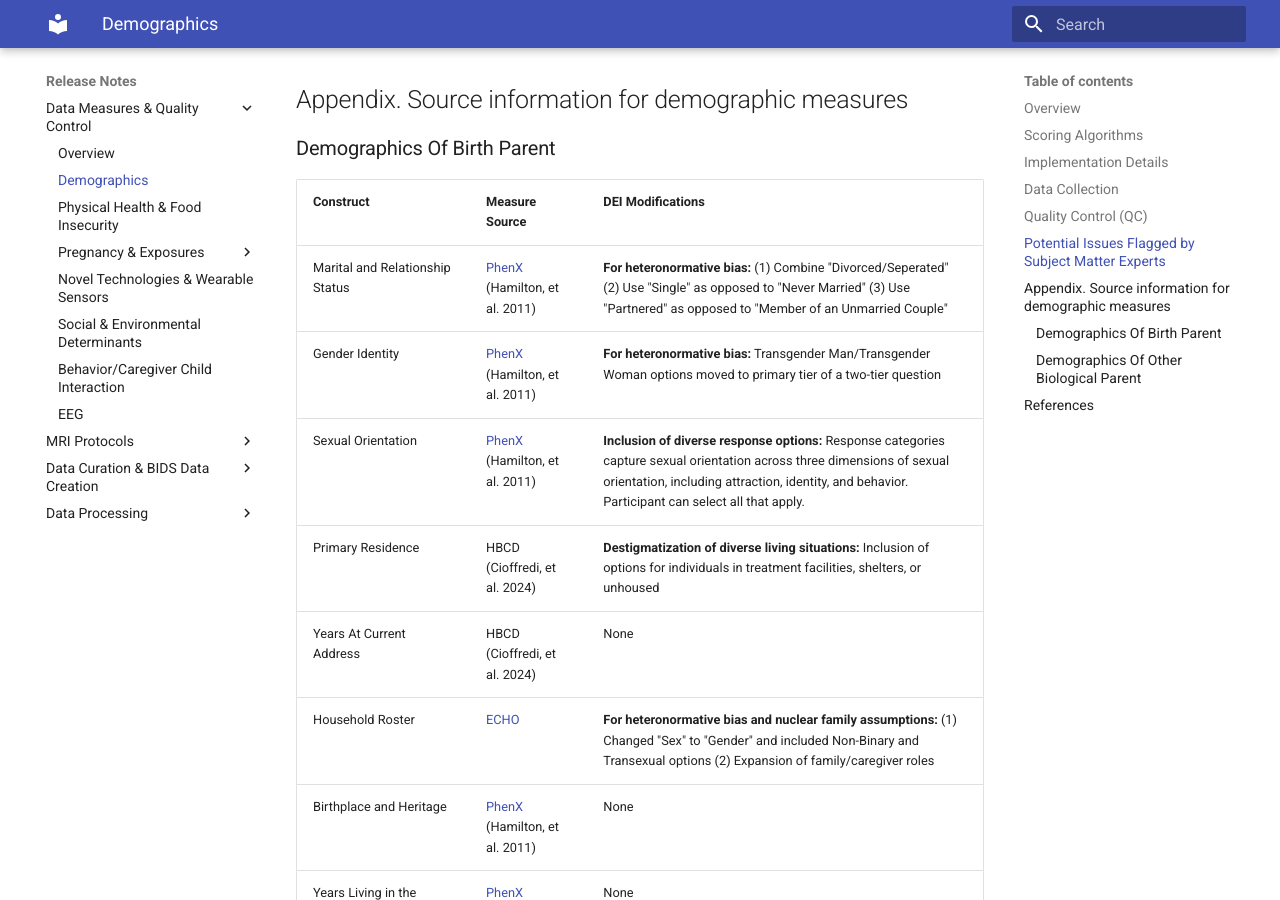
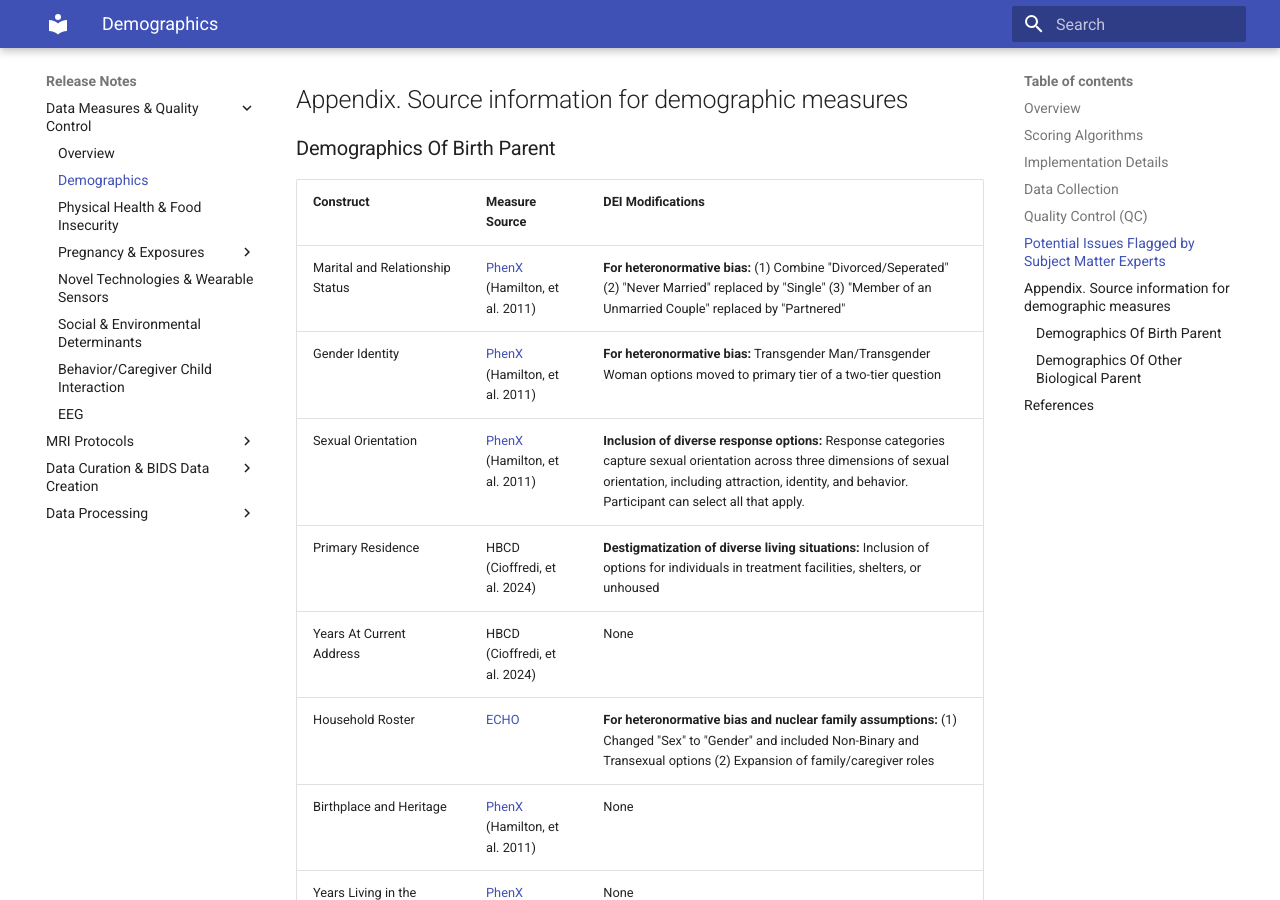
Before and after one commit to mattcieslak/hbcd-docs, an MkDocs documentation site: the page built from docs/measures/demographics.md, in a window 1280 px wide and 900 px high, scrolled down 2069 px. Built offline with MkDocs 1.6.1 and Material for MkDocs 9.7.7, drawn with Linux system fonts in a browser that asks for light colours.

Commit message:
Update demographics.md

```diff
--- a/docs/measures/demographics.md
+++ b/docs/measures/demographics.md
@@ -39,7 +39,7 @@ From [Cioffredi et al, *Developmental Cognitive Neuroscience,* 2024](https://www
 ### Demographics Of Birth Parent
 | **Construct** | **Measure Source** | **DEI Modifications** |
 | :---- | :---- | :-- |
-| Marital and Relationship Status | [PhenX](https://www.phenxtoolkit.org/protocols/view/10903) (Hamilton, et al. 2011) | **For heteronormative bias:** (1) Combine "Divorced/Seperated" (2) Use "Single" as opposed to "Never Married" (3) Use "Partnered" as opposed to "Member of an Unmarried Couple"
+| Marital and Relationship Status | [PhenX](https://www.phenxtoolkit.org/protocols/view/10903) (Hamilton, et al. 2011) | **For heteronormative bias:** (1) Combine "Divorced/Seperated" (2) "Never Married" replaced by "Single" (3) "Member of an Unmarried Couple" replaced by "Partnered"
 | Gender Identity | [PhenX](https://www.phenxtoolkit.org/protocols/view/11801) (Hamilton, et al. 2011) | **For heteronormative bias:** Transgender Man/Transgender Woman options moved to primary tier of a two-tier question |
 | Sexual Orientation | [PhenX](https://www.phenxtoolkit.org/protocols/view/11701) (Hamilton, et al. 2011) | **Inclusion of diverse response options:** Response categories capture sexual orientation across three dimensions of sexual orientation, including attraction, identity, and behavior. Participant can select all that apply. |
 | Primary Residence | HBCD (Cioffredi, et al. 2024) | **Destigmatization of diverse living situations:** Inclusion of options for individuals in treatment facilities, shelters, or unhoused |
```
